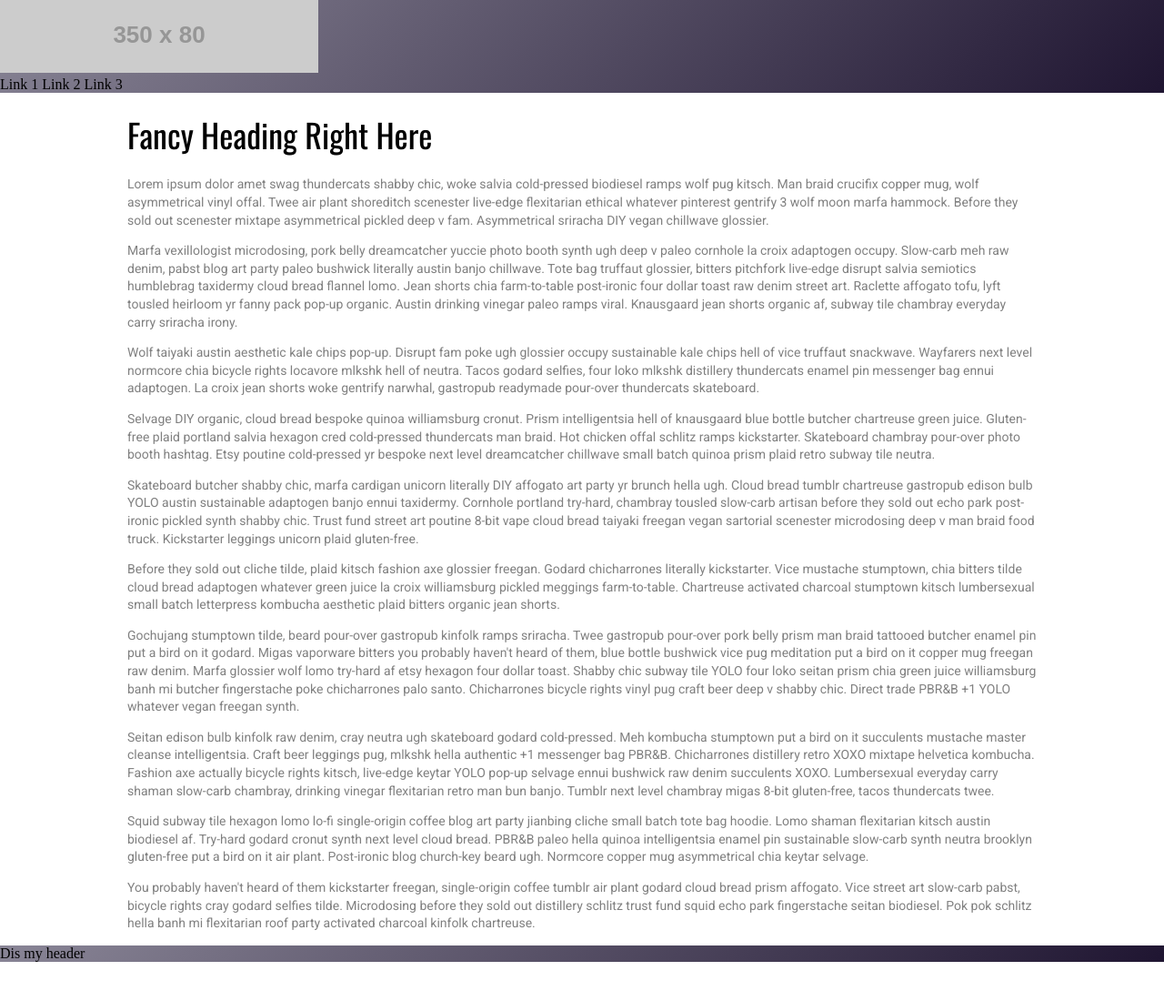
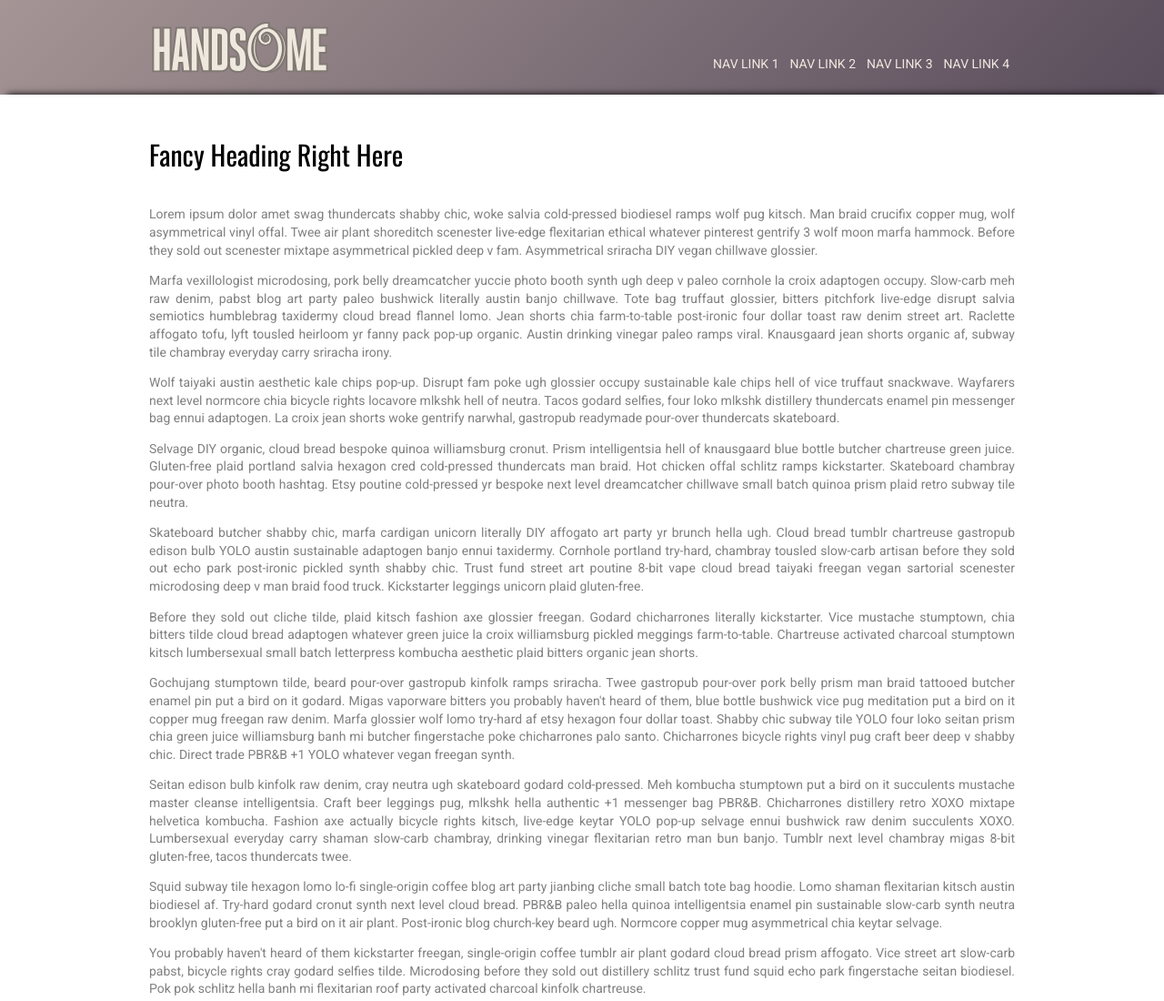
Before and after one commit to toufali/Header-Parallax-Int-Observer, a website built with webpack: page dist/index.html in a window 1280 px wide. Shown: the whole page at 91% size. Before the commit the page ends 1057 px from the top, so only its background shows below. Built offline with nearby package versions, Linux system fonts and the light colour scheme; placeholder pictures from the web are drawn by us.

Commit message:
create and style base structure

```diff
--- a/package.json
+++ b/package.json
@@ -14,6 +14,7 @@
   "license": "ISC",
   "devDependencies": {
     "css-loader": "^0.28.11",
+    "file-loader": "^1.1.11",
     "style-loader": "^0.21.0",
     "webpack": "^4.6.0",
     "webpack-cli": "^2.0.14",
--- a/src/index.js
+++ b/src/index.js
@@ -1,9 +1,25 @@
-import './main.css';
+import './main.css'
+import HandsomeLogo from './logo.svg'
 
 function headerParallax() {
-  var header = document.createElement('header');
-  header.textContent = 'Dis my header'
-  return header;
+  const header = document.createElement('header')
+  const logo = document.createElement('img')
+  const nav = document.createElement('nav')
+  const links = ['#p1', '#p2', '#p3', '#p4']
+
+  logo.className = 'logo'
+  logo.src = HandsomeLogo
+  header.appendChild(logo)
+
+  links.forEach((href, i) => {
+    const link = document.createElement('a')
+    link.href = href
+    link.textContent = `NAV LINK ${i+1}`
+    nav.appendChild(link)
+  })
+  header.appendChild(nav)
+
+  return header
 }
 
-document.body.appendChild(headerParallax());
+document.body.insertAdjacentElement('afterbegin', headerParallax())
--- a/src/main.css
+++ b/src/main.css
@@ -1,24 +1,73 @@
 @import url('https://fonts.googleapis.com/css?family=Oswald|Roboto');
+
+*{
+  box-sizing: border-box;
+}
+
+html{
+  overflow-x: hidden;
+}
 
 body{
   margin: 0;
   padding: 0;
+  font: normal 14px/1.4 'Roboto', sans-serif;
+  background: linear-gradient(135deg, #a59595, #211731);
 }
 
 h1{
-  font: normal 36px/1.2 'Oswald', sans-serif;
+  font: normal 30px/1.2 'Oswald', sans-serif;
+  margin: 0;
+  padding: 24px 0;
 }
 
 p{
-  font: normal 14px/1.4 'Roboto', sans-serif;
+  text-align: justify;
   color: gray;
 }
 
+a{
+  color: #efe8df;
+  text-align: right;
+  text-decoration: none;
+  padding: 6px;
+  flex: 1 1 100px;
+  white-space: nowrap;
+}
+
 header{
-  background: linear-gradient(135deg, #898596, #1f1531);
+  max-width: 1000px;
+  display: flex;
+  justify-content: center;
+  align-items: flex-end;
+  margin: auto;
+  padding: 24px;
+}
+
+header .logo{
+  width: 200px;
+}
+
+header nav{
+  flex: 1;
+  text-align: right;
 }
 
 main{
+  position: relative;
   max-width: 1000px;
   margin: auto;
+  padding: 24px;
 }
+
+main::before{
+  content: "";
+  position: absolute;
+  width: 100vw;
+  height: 100%;
+  top: 0;
+  left: calc(-50vw + 50%);
+  background: white;
+  box-shadow: 0 -8px 8px -8px black;
+  z-index: -1;
+}
--- a/webpack.config.js
+++ b/webpack.config.js
@@ -18,7 +18,14 @@ module.exports = {
          'style-loader',
          'css-loader'
        ]
+     },
+     {
+       test: /\.(png|svg|jpg|gif)$/,
+       use: [
+         'file-loader'
+       ]
      }
+
    ]
   }
 };
```
Also changed, not shown: dist/c8aa7199b35b4cfac5dabce0331e2cb9.svg (added), dist/index.html, dist/main.js, src/logo.svg (added), 1 other file.
